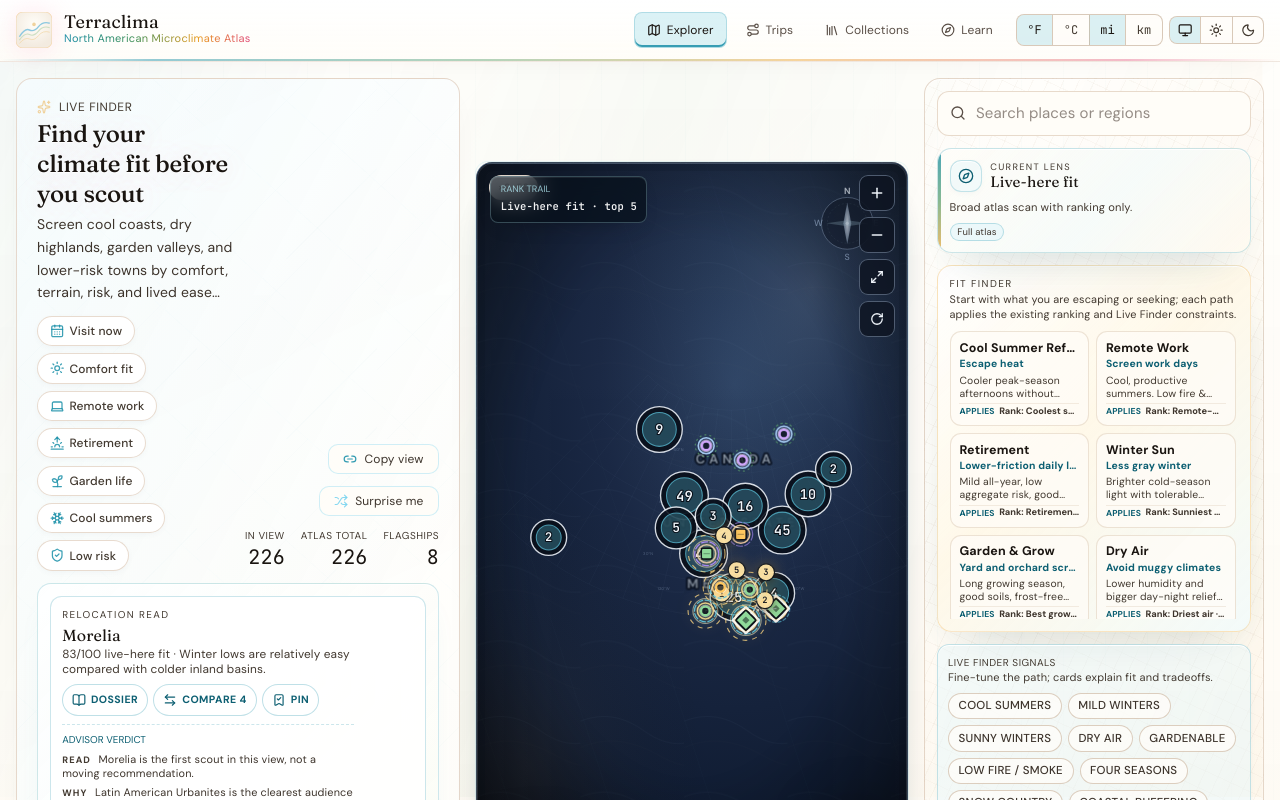
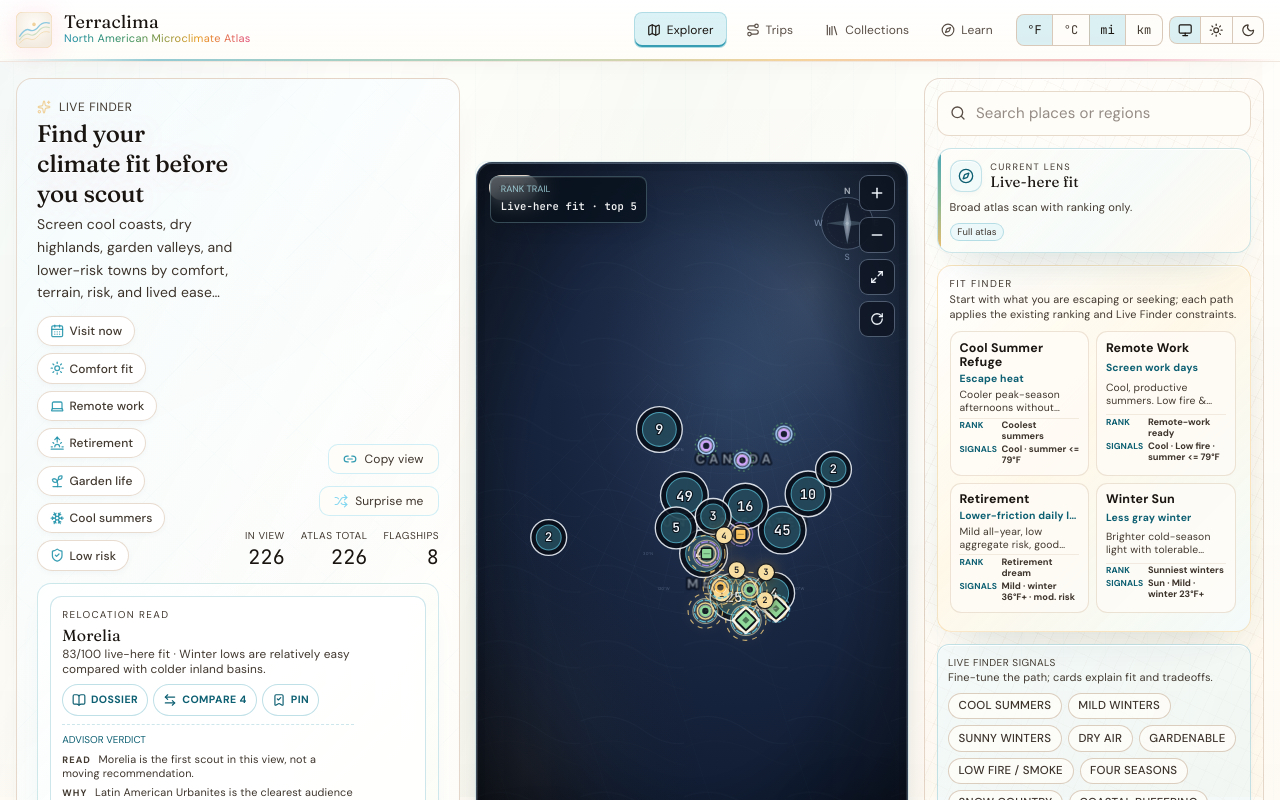
Before and after one commit to sauterreed24/terraclima, a React (Vite) app: page / in a window 1280 px wide. Shown: the top 800 px of the page. Built offline with nearby package versions, Linux system fonts and the light colour scheme.

Commit message:
Clarify Fit Finder dock cards

```diff
--- a/src/components/FilterBar.tsx
+++ b/src/components/FilterBar.tsx
@@ -56,6 +56,31 @@ function bundleAppliedSummaryParts(bundle: LifestyleBundle, temp: UnitState["tem
   if (bundle.maxFireRisk) parts.push(`Fire <= ${RISK_LABELS[bundle.maxFireRisk]}`);
   if (bundle.maxOverallRisk) parts.push(`Risk <= ${RISK_LABELS[bundle.maxOverallRisk]}`);
   return parts;
+}
+
+function compactRiskLabel(level: RiskLevel): string {
+  if (level === "moderate") return "mod.";
+  if (level === "very-high") return "very high";
+  return level;
+}
+
+function bundleAppliedRead(bundle: LifestyleBundle, temp: UnitState["temp"]): {
+  full: string;
+  rank: string;
+  signals: string;
+} {
+  const signalParts = bundle.presets.map(preset => LIVE_FIT_PRESET_BY_ID[preset]?.shortLabel ?? preset);
+  if (bundle.maxSummerHighC != null) signalParts.push(`summer <= ${fmtTemp(bundle.maxSummerHighC, temp)}`);
+  if (bundle.minWinterLowC != null) signalParts.push(`winter ${fmtTemp(bundle.minWinterLowC, temp)}+`);
+  if (bundle.minGrowability != null) signalParts.push(`growability ${bundle.minGrowability}+`);
+  if (bundle.maxFireRisk) signalParts.push(`${compactRiskLabel(bundle.maxFireRisk)} fire`);
+  if (bundle.maxOverallRisk) signalParts.push(`${compactRiskLabel(bundle.maxOverallRisk)} risk`);
+
+  return {
+    full: bundleAppliedSummaryParts(bundle, temp).join(" \u00b7 "),
+    rank: rankingOptionLabel(bundle.ranking),
+    signals: signalParts.length > 0 ? signalParts.join(" \u00b7 ") : "ranking only",
+  };
 }
 
 interface Props {
@@ -195,7 +220,7 @@ export const FilterBar = memo(function FilterBar({
             const isActive = isBundleActive(bundle, ranking, filters);
             const descId = `${searchFieldId}-fit-${bundle.id}-desc`;
             const appliesId = `${searchFieldId}-fit-${bundle.id}-applies`;
-            const appliedSummary = bundleAppliedSummaryParts(bundle, temp).join(" \u00b7 ");
+            const appliedRead = bundleAppliedRead(bundle, temp);
             return (
               <button
                 key={bundle.id}
@@ -217,11 +242,17 @@ export const FilterBar = memo(function FilterBar({
                 <span
                   id={appliesId}
                   className="fit-finder-panel__applies"
-                  aria-label={`${bundle.label} applied settings: ${appliedSummary}`}
-                  title={appliedSummary}
+                  aria-label={`${bundle.label} applied settings: ${appliedRead.full}`}
+                  title={appliedRead.full}
                 >
-                  <span className="fit-finder-panel__applies-kicker">Applies</span>
-                  <span className="fit-finder-panel__applies-copy">{appliedSummary}</span>
+                  <span className="fit-finder-panel__applies-row">
+                    <span className="fit-finder-panel__applies-kicker">Rank</span>
+                    <span className="fit-finder-panel__applies-copy">{appliedRead.rank}</span>
+                  </span>
+                  <span className="fit-finder-panel__applies-row">
+                    <span className="fit-finder-panel__applies-kicker">Signals</span>
+                    <span className="fit-finder-panel__applies-copy">{appliedRead.signals}</span>
+                  </span>
                 </span>
               </button>
             );
```
Also changed, not shown: src/styles.css, 2 other files (tests, documents, lock files or other folders).
